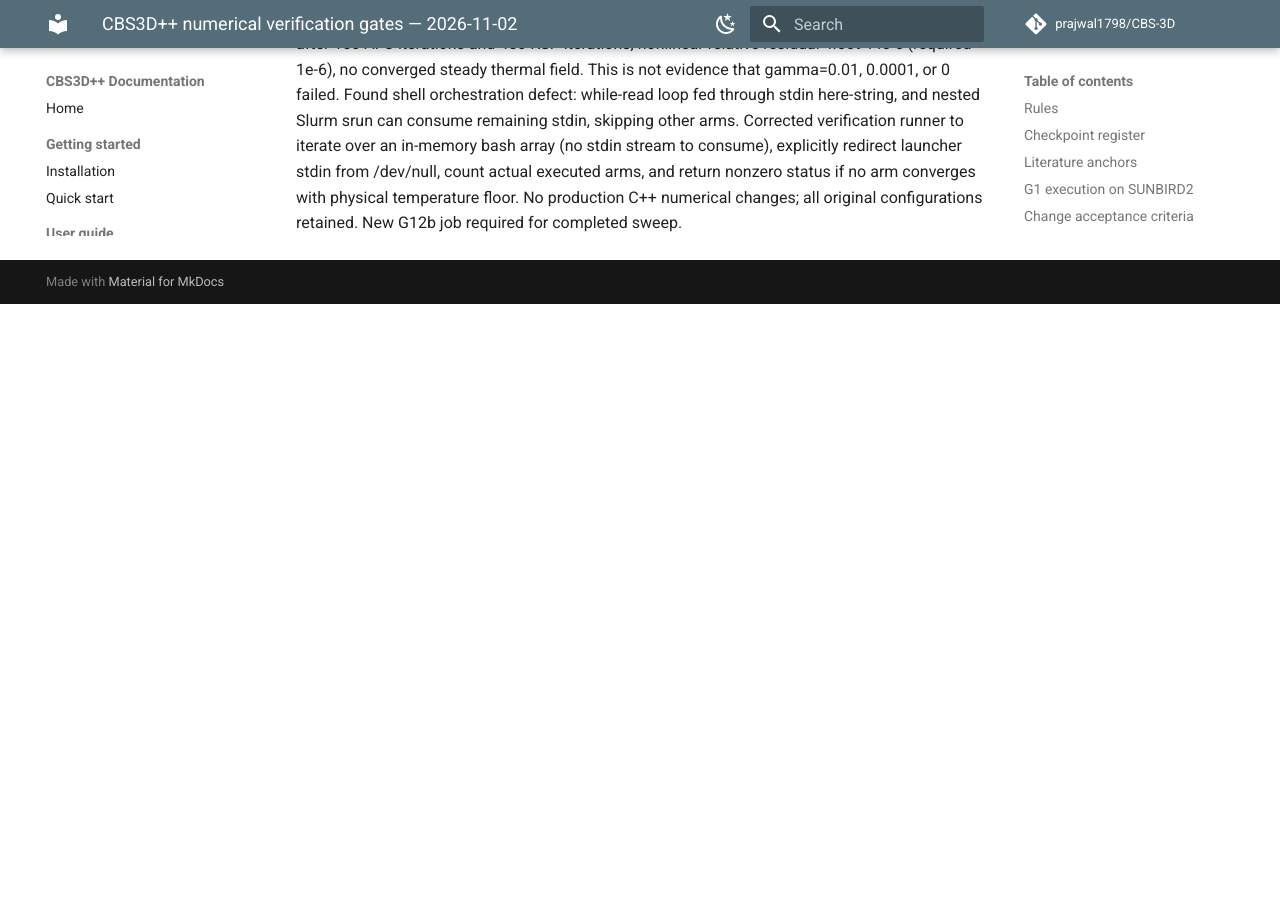
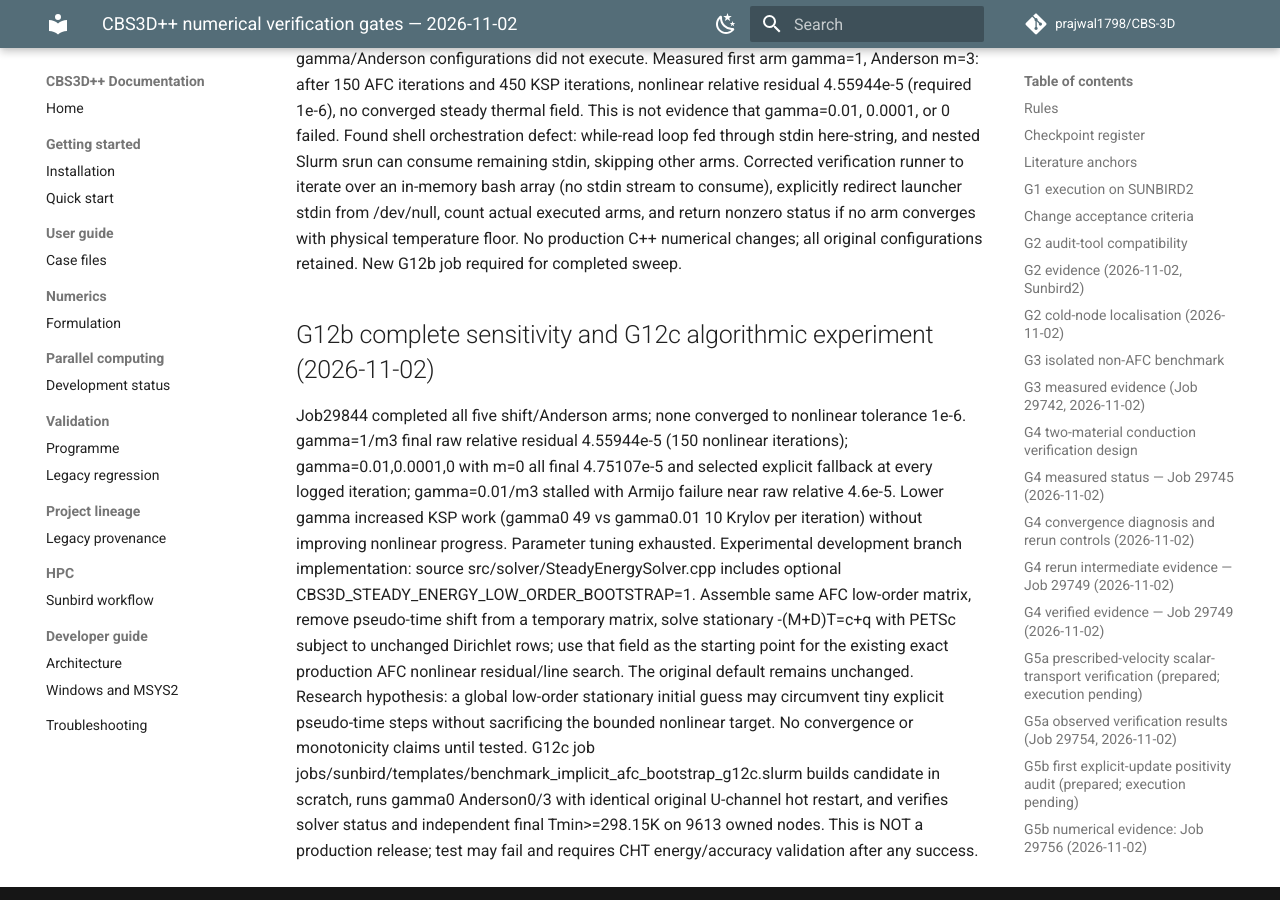
Before and after one commit to prajwal1798/CBS-3D, an MkDocs documentation site: the page built from docs/verification/CBS3D_NUMERICAL_VERIFICATION_GATES.md, in a window 1280 px wide and 900 px high, scrolled down 23939 px. Built offline with MkDocs 1.6.1 and Material for MkDocs 9.7.7, drawn with Linux system fonts in a browser that asks for light colours; comment, search, counter and statistics services are not loaded; before the commit the page ends 24243 px from its top, so only the background shows below that; some of the changed text lies outside the part shown.

Commit message:
docs(G12): record five-arm nonlinear failure and prepare low-order stationary implicit AFC bootstrap

```diff
--- a/docs/verification/CBS3D_NUMERICAL_VERIFICATION_GATES.md
+++ b/docs/verification/CBS3D_NUMERICAL_VERIFICATION_GATES.md
@@ -27,7 +27,7 @@
 | G9 | Time/iteration convergence | Stationary residual, dt-variation and stopping robustness | Pending |
 | G10 | Grid convergence of quantities of interest | Tmax, interface flux, wall gradient and outlet enthalpy | Pending |
 | G11 | Additional stabilisation only if needed | Isolated failure, specific literature choice, accuracy + bounds verified | G11a one-step AFC PASS (Job29832) after single-call source correction: AFC call=1; Tmin OFF 298.051487K vs ON 298.15K; 94 cold nodes ->0; pressure/velocity unchanged; correction balance 3.23e-13. Long-run accuracy/conservation pending. |
-| G12 | Implicit acceleration only after verification | Same discrete result, lower runtime, robust nonlinear residual | G12a unlimited Galerkin fast but unbounded; implicit AFC did not converge. G12b Job29843 executed ONLY 1/5 sweep arms (gamma=1, Anderson=3), failed: residual 4.55944e-5 after 150 iter. Script stdin/srun loop hazard fixed; full sweep not yet executed. |
+| G12 | Implicit acceleration only after verification | Same discrete result, lower runtime, robust nonlinear residual | G12a unlimited Galerkin fast but unbounded. G12b Job29844 5/5 configurations failed nonlinear convergence; PETSc corrections rarely selected, residuals stay ~4.6e-5. Experimental G12c steady low-order PETSc bootstrap implemented opt-in and isolated benchmark committed; not yet compiled/tested. |
 
 ## Literature anchors
 
@@ -315,3 +315,8 @@ Any successful implicit AFC candidate still needs physical Tmin bound, total ene
 ## G12b Job 29843 partial sweep diagnosis (2026-11-02)
 Job29843 batch COMPLETED 0:0, one srun step FAILED 1:0. Output shows ONLY shift1_anderson3 arm was run; despite misleading '0 / 5' message the other four gamma/Anderson configurations did not execute. Measured first arm gamma=1, Anderson m=3: after 150 AFC iterations and 450 KSP iterations, nonlinear relative residual 4.55944e-5 (required 1e-6), no converged steady thermal field. This is not evidence that gamma=0.01, 0.0001, or 0 failed.
 Found shell orchestration defect: while-read loop fed through stdin here-string, and nested Slurm srun can consume remaining stdin, skipping other arms. Corrected verification runner to iterate over an in-memory bash array (no stdin stream to consume), explicitly redirect launcher stdin from /dev/null, count actual executed arms, and return nonzero status if no arm converges with physical temperature floor. No production C++ numerical changes; all original configurations retained. New G12b job required for completed sweep.
+
+## G12b complete sensitivity and G12c algorithmic experiment (2026-11-02)
+Job29844 completed all five shift/Anderson arms; none converged to nonlinear tolerance 1e-6. gamma=1/m3 final raw relative residual 4.55944e-5 (150 nonlinear iterations); gamma=0.01,0.0001,0 with m=0 all final 4.75107e-5 and selected explicit fallback at every logged iteration; gamma=0.01/m3 stalled with Armijo failure near raw relative 4.6e-5. Lower gamma increased KSP work (gamma0 49 vs gamma0.01 10 Krylov per iteration) without improving nonlinear progress. Parameter tuning exhausted.
+Experimental development branch implementation: source src/solver/SteadyEnergySolver.cpp includes optional CBS3D_STEADY_ENERGY_LOW_ORDER_BOOTSTRAP=1. Assemble same AFC low-order matrix, remove pseudo-time shift from a temporary matrix, solve stationary -(M+D)T=c+q with PETSc subject to unchanged Dirichlet rows; use that field as the starting point for the existing exact production AFC nonlinear residual/line search. The original default remains unchanged. Research hypothesis: a global low-order stationary initial guess may circumvent tiny explicit pseudo-time steps without sacrificing the bounded nonlinear target. No convergence or monotonicity claims until tested.
+G12c job jobs/sunbird/templates/benchmark_implicit_afc_bootstrap_g12c.slurm builds candidate in scratch, runs gamma0 Anderson0/3 with identical original U-channel hot restart, and verifies solver status and independent final Tmin>=298.15K on 9613 owned nodes. This is NOT a production release; test may fail and requires CHT energy/accuracy validation after any success.
```
